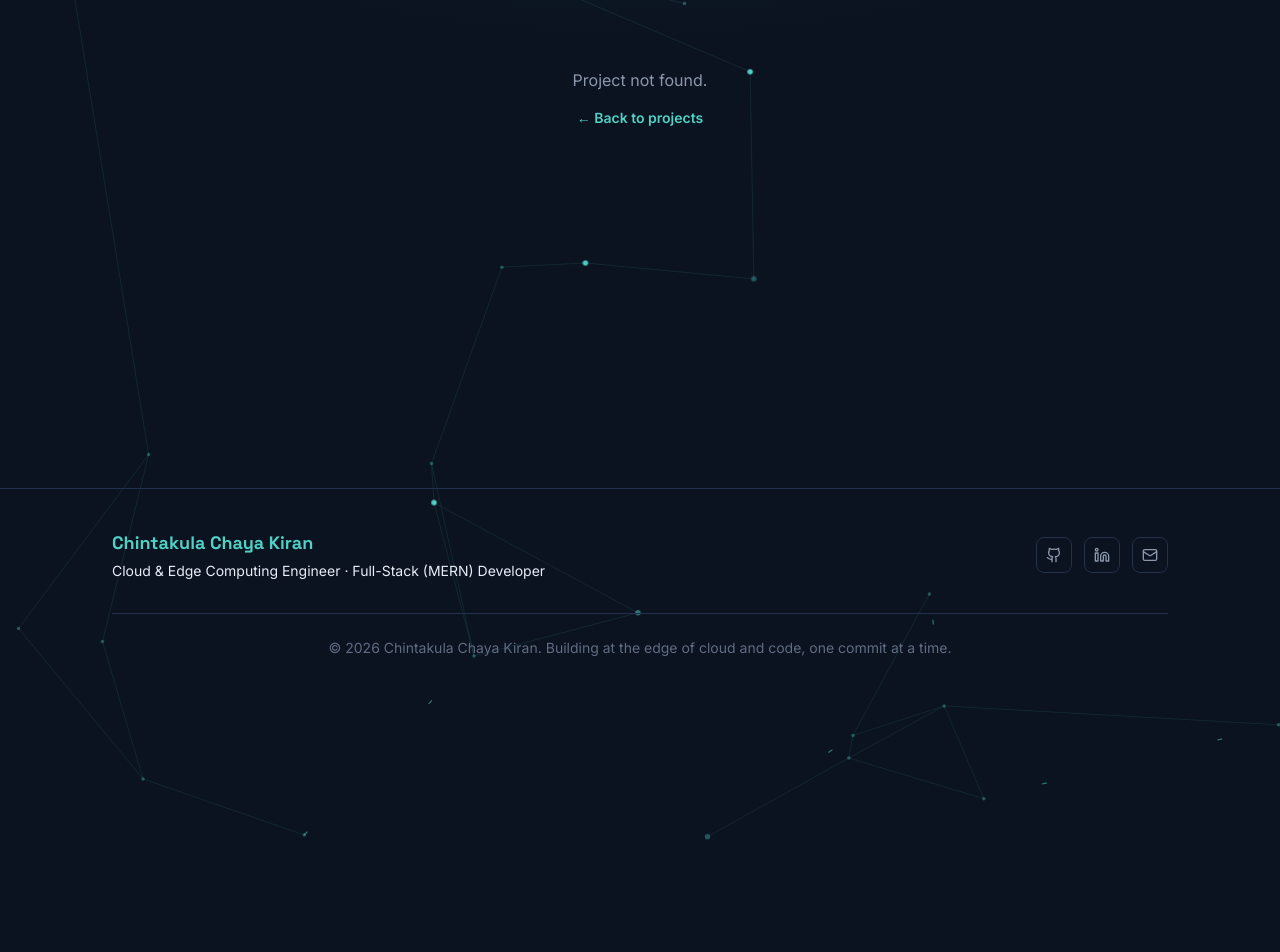
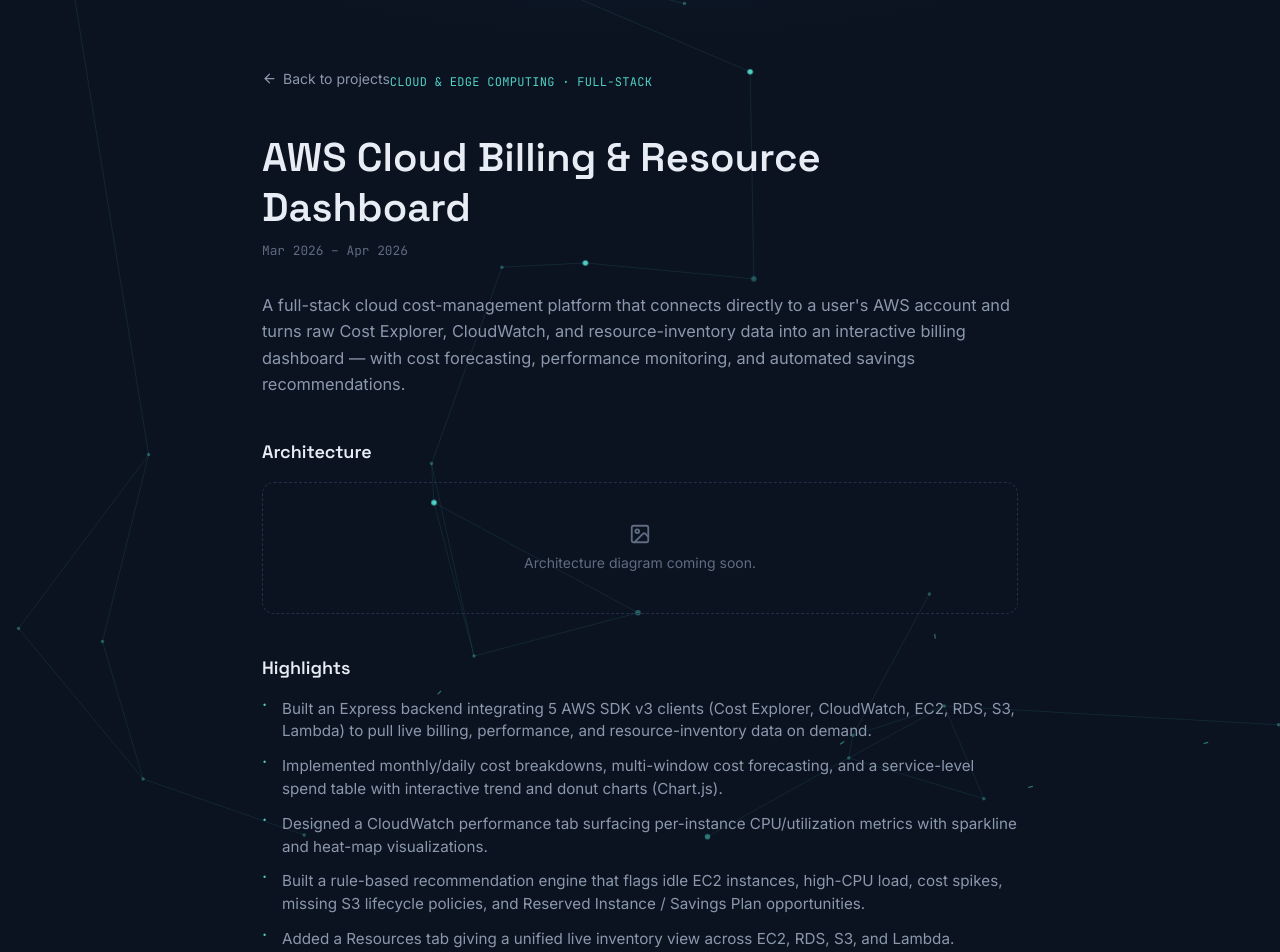
Before and after one commit to chayakiranch/ChayaKiran_portfolio, a React (Vite) app: page /projects/aws-billing-dashboard in a window 1280 px wide. Shown: the part 118-1070 px from the top of the page. Before the commit the page ends 800 px from the top, so only its background shows below. Built offline with nearby package versions, Linux system fonts and the light colour scheme.

Commit message:
add project in project page

```diff
--- a/src/data/projectsData.js
+++ b/src/data/projectsData.js
@@ -39,6 +39,27 @@
     repoUrl: "",
     architectureImage: "",
   },
+  {
+    id: "aws-billing-dashboard",
+    title: "AWS Cloud Billing & Resource Dashboard",
+    kicker: "Cloud & Edge Computing · Full-stack",
+    duration: "Mar 2026 – Apr 2026",
+    summary:
+      "A full-stack cloud cost-management platform that connects directly to a user's AWS account and turns raw Cost Explorer, CloudWatch, and resource-inventory data into an interactive billing dashboard — with cost forecasting, performance monitoring, and automated savings recommendations.",
+    highlights: [
+      "Built an Express backend integrating 5 AWS SDK v3 clients (Cost Explorer, CloudWatch, EC2, RDS, S3, Lambda) to pull live billing, performance, and resource-inventory data on demand.",
+      "Implemented monthly/daily cost breakdowns, multi-window cost forecasting, and a service-level spend table with interactive trend and donut charts (Chart.js).",
+      "Designed a CloudWatch performance tab surfacing per-instance CPU/utilization metrics with sparkline and heat-map visualizations.",
+      "Built a rule-based recommendation engine that flags idle EC2 instances, high-CPU load, cost spikes, missing S3 lifecycle policies, and Reserved Instance / Savings Plan opportunities.",
+      "Added a Resources tab giving a unified live inventory view across EC2, RDS, S3, and Lambda.",
+      "Designed the app to run against a user's own AWS credentials (entered client-side per session, never stored) with CORS locked to specific origins, plus a demo-data mode so the UI is explorable without AWS access.",
+    ],
+    stack: ["React", "Vite", "Tailwind CSS", "Node.js", "Express", "AWS SDK v3", "Chart.js"],
+    // TODO: add a live demo URL if/when this is deployed with a hosted backend + demo AWS credentials.
+    liveUrl: "",
+    repoUrl: "https://github.com/chayakiranch/aws-billing-dashboard",
+    architectureImage: "",
+  },
   // TODO: add more projects here as they're built. Keep the same shape
   // (id, title, kicker, duration, summary, highlights, stack, liveUrl,
   // repoUrl, architectureImage) so ProjectDetails.jsx renders it automatically.
```
